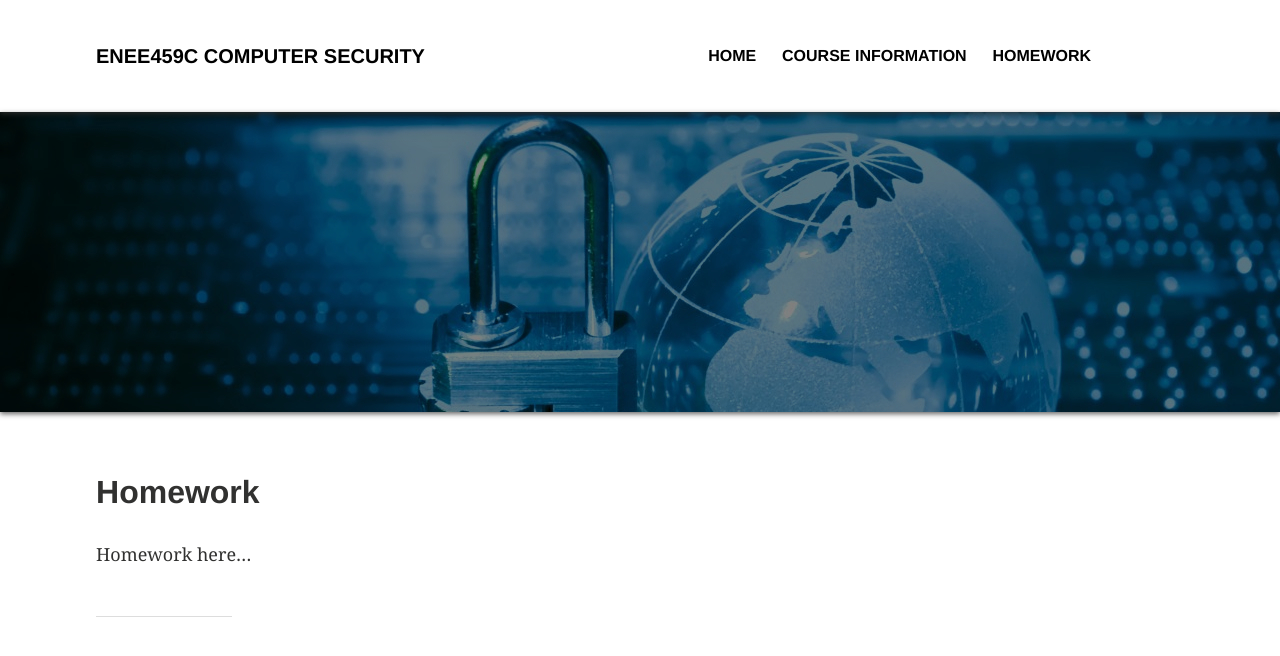
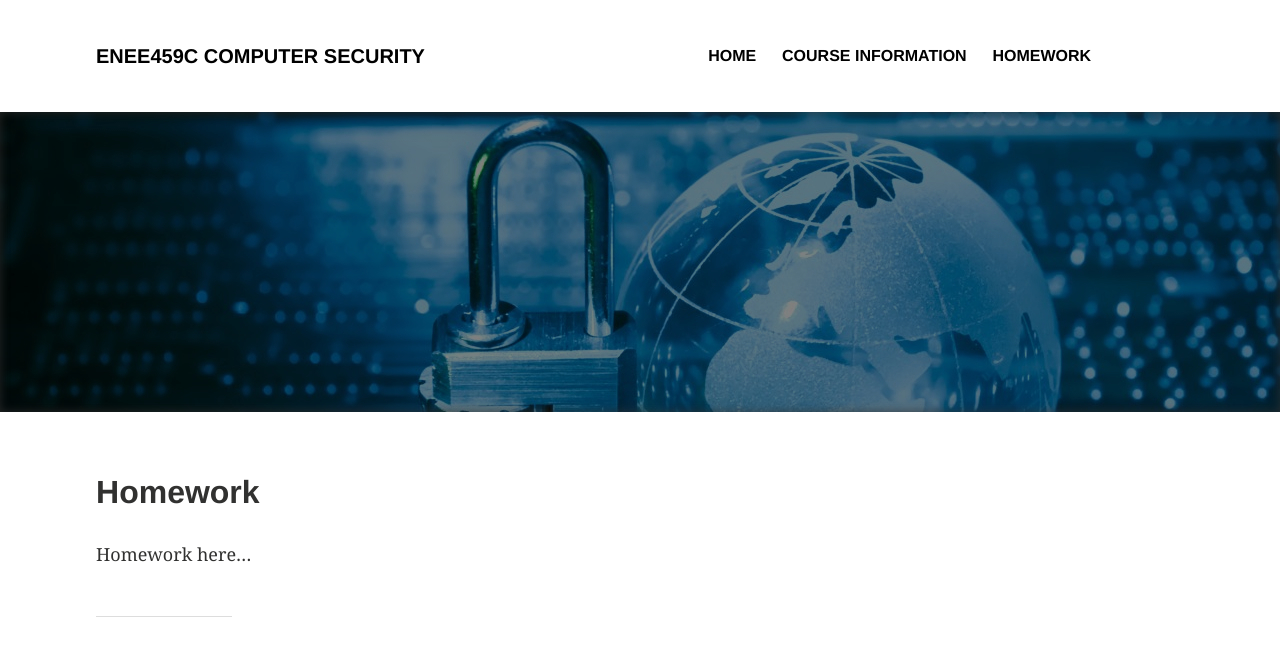
Before and after one commit to serrintine/serrintine.github.io, a Jekyll site: the page built from homework.md, in a window 1280 px wide. Shown: the top 656 px of the page. Built offline with Jekyll 4.4.1, drawn with Linux system fonts in a browser that asks for light colours.

Commit message:
Updated _layout.scss

```diff
--- a/_sass/_layout.scss
+++ b/_sass/_layout.scss
@@ -12,17 +12,14 @@
 	.inner-wrap {
 		@include outer-container;
 	}
-    -webkit-box-shadow: 0px 2px 5px 0px rgba(50, 50, 50, 0.75);
-	-moz-box-shadow: 0px 2px 5px 0px rgba(50, 50, 50, 0.75);
-	box-shadow: 0px 2px 5px 0px rgba(50, 50, 50, 0.75);
 }
 #masthead-bottom {
 	height: 300px;
     display: block;
     background: url(../images/security.jpg) no-repeat;
-    -webkit-box-shadow: 0px 2px 5px 0px rgba(50, 50, 50, 0.75);
-	-moz-box-shadow: 0px 2px 5px 0px rgba(50, 50, 50, 0.75);
-	box-shadow: 0px 2px 5px 0px rgba(50, 50, 50, 0.75);
+    -webkit-box-shadow: inset 0px 0px 10px 0px rgba(50, 50, 50, 0.75);
+-moz-box-shadow:    inset 0px 0px 10px 0px rgba(50, 50, 50, 0.75);
+box-shadow:         inset 0px 0px 10px 0px rgba(50, 50, 50, 0.75);
 }
 .site-title {
 	@include row;
```
